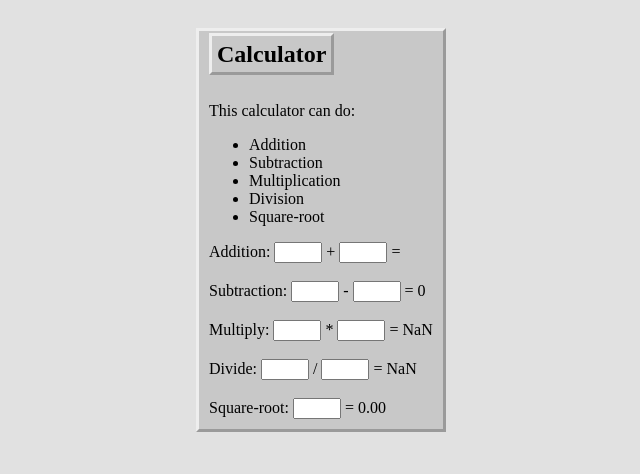
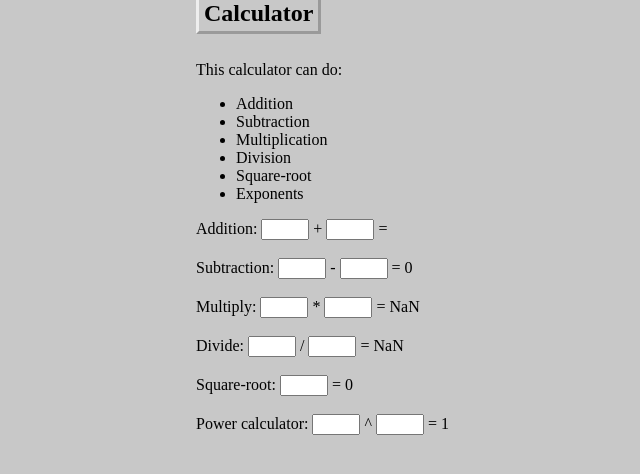
Before and after one commit to DennisMarkham/Angular_Calc_RegUpload, a plain HTML site: page index.html in a window 1280 px wide. Shown: the whole page, without its empty margins (124-764 px from the left). Drawn offline with nearby package versions, Linux system fonts and the light colour scheme.

Commit message:
Update index.html

```diff
--- a/index.html
+++ b/index.html
@@ -1,8 +1,6 @@
 <!DOCTYPE html>
 <html>
 <head>
-
-<title>Angular Calculator</title>
 <script src="https://ajax.googleapis.com/ajax/libs/angularjs/1.6.9/angular.min.js"></script>
 <style>
 input
@@ -12,48 +10,37 @@ input
 
 body
 {
-  background-color: rgb(225, 225, 225);
-}
-#main
-{
   background-color: rgb(200, 200, 200);
-  border-style:outset;
-  padding: 10px;
-
-  /*This here does not work in preventing long decimal from expanding the calculator*/
-  max-width: 400px;
-  overflow:hidden;
 }
 
  @media only screen and (min-width: 600px) {
-  #main{
+  body{
   margin-left: 50px;
 }
 
  @media only screen and (min-width: 1200px) {
-  #main{
+  body{
   margin: 0;
-  margin-top:20px;
   position: absolute;
   /*top: 50%;*/
   left: 25%;
   /*transform: translate(-50%, 0%);*/
 
+h2
+{
+  border-style:outset;
+  display:inline;
+  padding: 5px;
 }
 
-h2
-{
+}
 
-  padding:5px;
-  border-style:outset;
-  display:inline;
-}
 
 </style>
 </head>
-<body onload = "makeOpArray()" ng-app="myApp">
-<div id = "main">
-<div data-ng-app="" ng-init="operations=['Addition', 'Subtraction', 'Multiplication', 'Division', 'Square-root']">
+<body ng-app="myApp">
+
+<div data-ng-app="" ng-init="operations=['Addition', 'Subtraction', 'Multiplication', 'Division', 'Square-root', 'Exponents']">
 
 <h2>Calculator</h2>
 <br>
@@ -67,11 +54,11 @@ h2
 
 </div>
 
-<span class = "op">Addition</span>:
+Addition:
 <input type="number" ng-model="ad1"> + <input type="number" ng-model="ad2"> = {{ad1 + ad2}}
 <br>
 <br>
-<span class = "op">Subtraction</span>:
+Subtraction:
 <input type="number" ng-model="sub1"> - <input type="number" ng-model="sub2"> = {{sub1 - sub2}}
 <br>
 <br>
@@ -86,31 +73,33 @@ Divide:
 
 <div ng-controller="myCtrl">
 Square-root:
-<input type="number" ng-model="toBeRooted"> = <span ng-model = "answer">{{squareRooting()}}</span>
+<input type="number" ng-model="toBeRooted"> = {{squareRooting()}}
+<br>
+<br>
+Power calculator:
+<input type="number" ng-model="toBePowered"> ^ <input type="number" ng-model="power">  = {{powering()}}
 </div>
 
-</div>
+
 <script>
-
-  //all this + having the function on body seems to break the App.  Why?
-var x = document.getElementsByClassName("op").textContent;
-
-function makeOpArray()
-{
-  console.log(x);
-}
-
-//****
-
-
 var app = angular.module('myApp', []);
 app.controller('myCtrl', function($scope) {
   // $scope.ad1 = parseFloat(ad1);
   // $scope.ad2 = parseFloat(ad2);
+
   $scope.toBeRooted = "";
+
   $scope.squareRooting = function() {
     console.log("Function firing");
-    return Math.sqrt($scope.toBeRooted).toFixed(2);
+    return Math.sqrt($scope.toBeRooted);
+  }
+
+    $scope.toBePowered = "";
+     $scope.power = "";
+  $scope.powering = function()
+  {
+
+    return Math.pow($scope.toBePowered, $scope.power);
   }
 });
 //somehow the square root thing broke the list.  WTF
```
